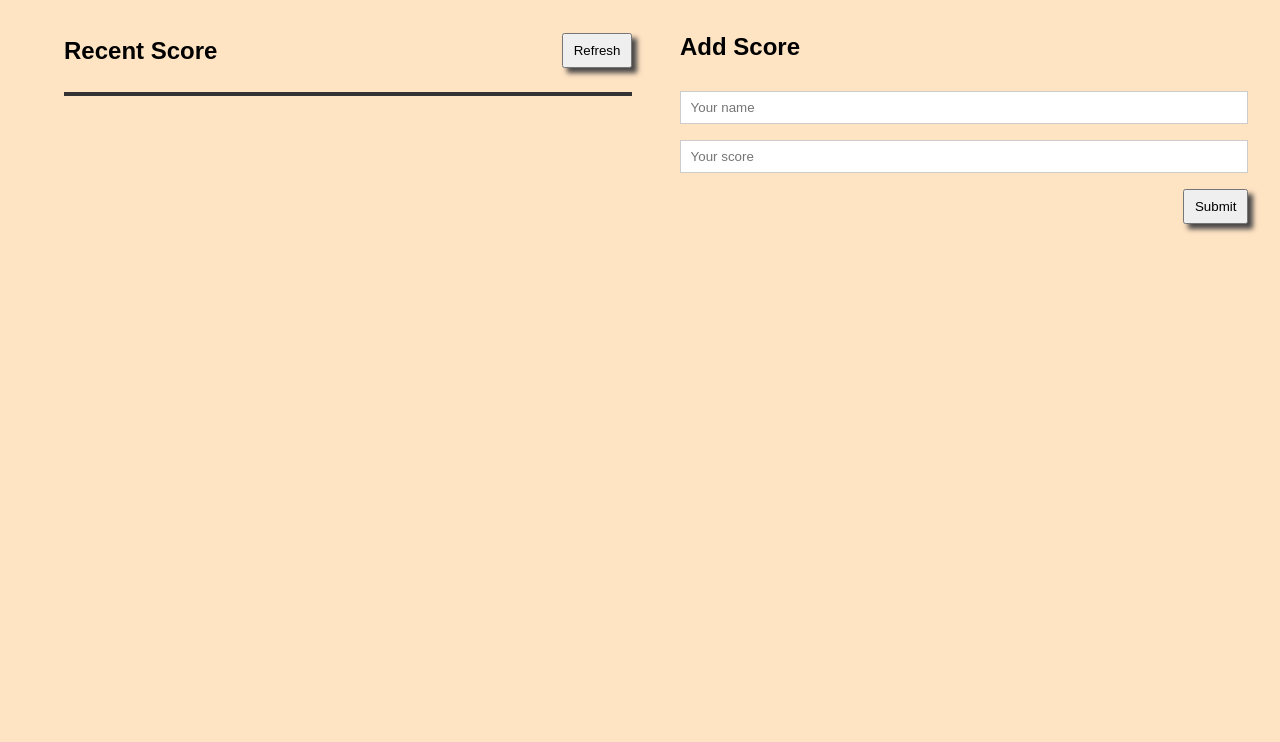
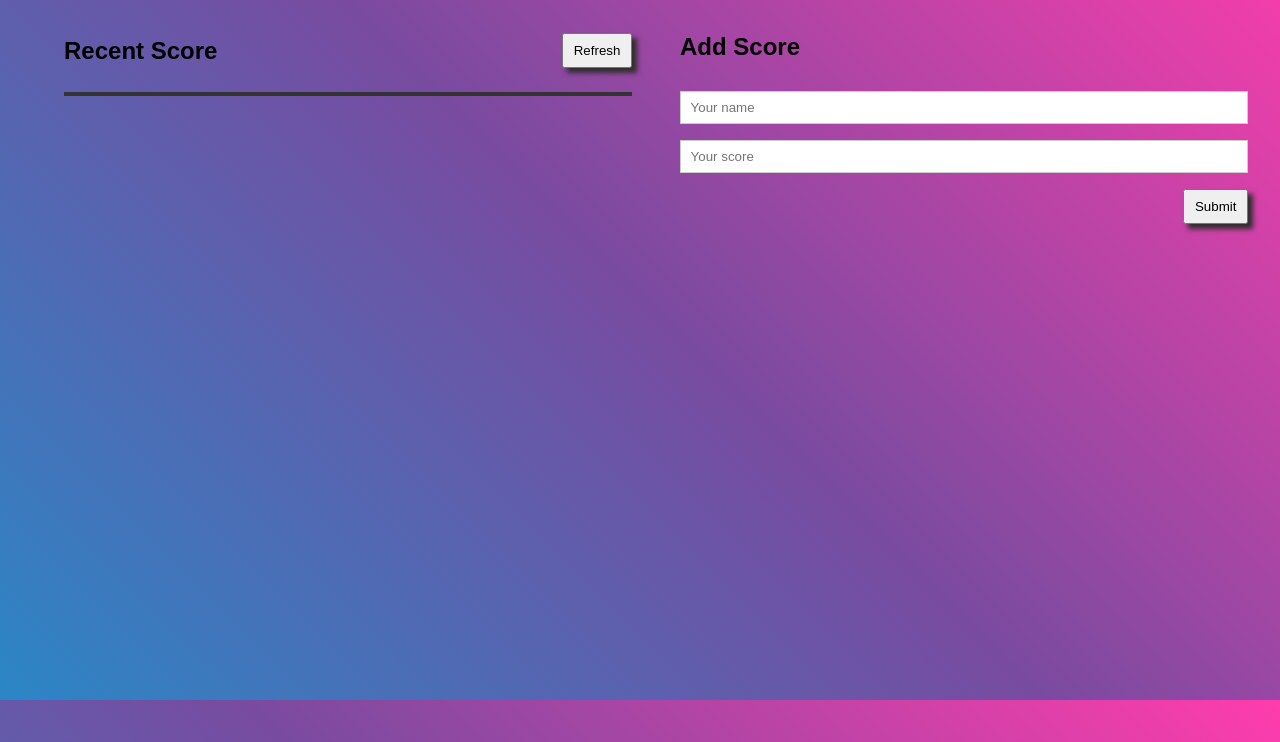
Before and after one commit to prg-04/Leaderboard, a website built with webpack: page src/template.html in a window 1280 px wide. Shown: the part 100-842 px from the top of the page. Built offline with nearby package versions, Linux system fonts and the light colour scheme; no server answers.

Commit message:
Add styling to leaderboard webpage

```diff
--- a/src/styles.css
+++ b/src/styles.css
@@ -12,7 +12,13 @@
   padding: 3rem 1rem;
   min-height: 100vh;
   font-family: "Poppins", sans-serif;
-  background: bisque;
+  background-color: #ff3cac;
+  background-image: linear-gradient(
+    225deg,
+    #ff3cac 0%,
+    #784ba0 50%,
+    #2b86c5 100%
+  );
 }
 
 #leaderboard {
@@ -36,7 +42,7 @@
 }
 
 .score__refresh > button {
-  box-shadow: 5px 5px 5px 0 #494747;
+  box-shadow: 5px 5px 5px 0 #2f2e2e;
   padding: 0.5rem 0.6rem;
   transition: all 100ms ease-in-out;
 }
@@ -88,7 +94,7 @@
 
 .add__score__btn {
   align-self: end;
-  box-shadow: 5px 5px 5px 0 #494747;
+  box-shadow: 5px 5px 5px 0 #2f2e2e;
   padding: 0.5rem 0.6rem;
   transition: all 100ms ease-in-out;
 }
@@ -124,9 +130,6 @@
     display: flex;
     flex-direction: column;
     padding: 3rem 2rem;
-    min-height: 100vh;
-    font-family: "Poppins", sans-serif;
-    background: bisque;
   }
 
   #leaderboard {
```
Also changed, not shown: README.md, dist/bundle.css, 1 other file.
